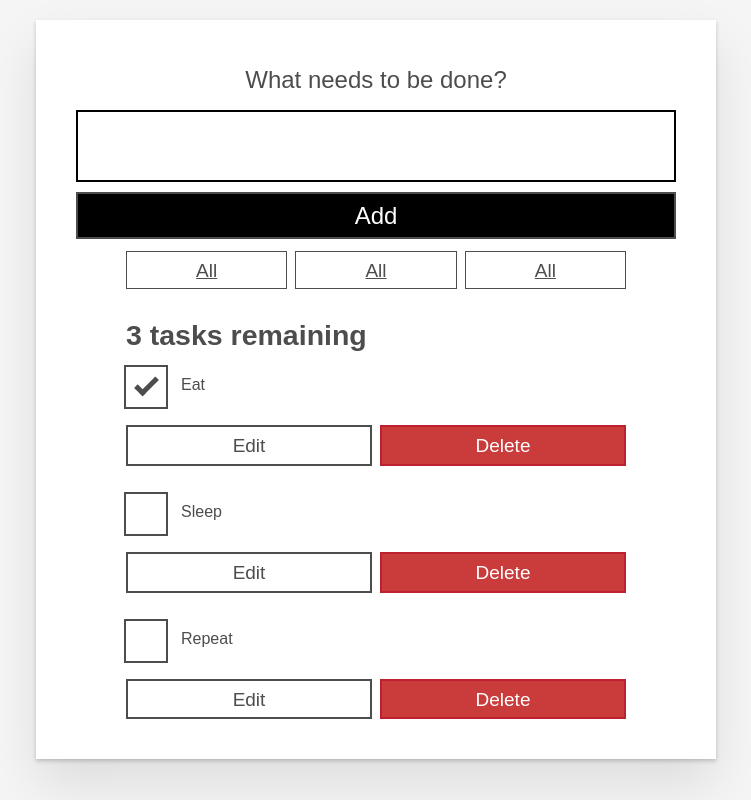
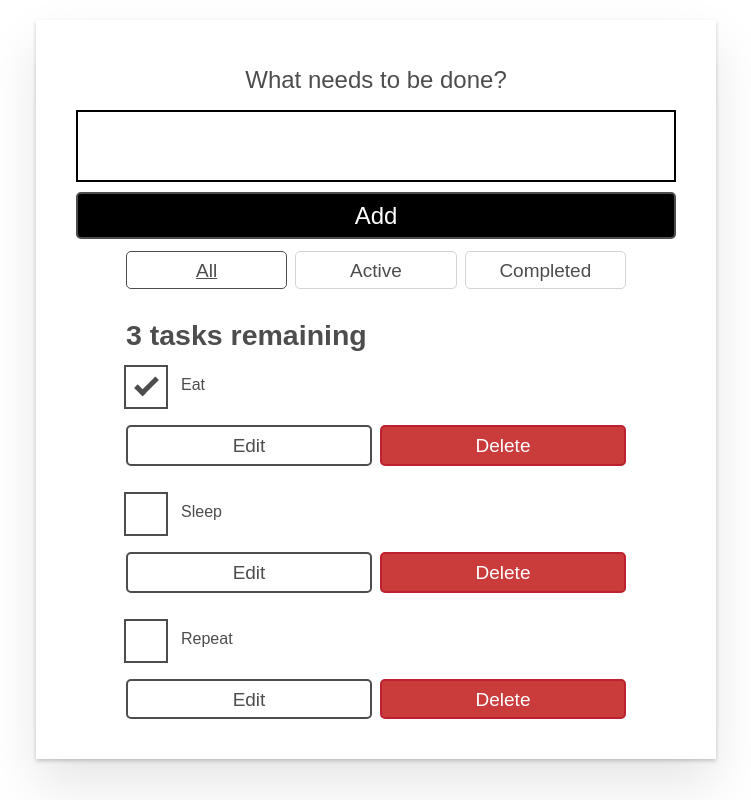
Before and after one commit to karanjhala/todo-with-state-react, a React (Create React App) app: page / in a window 1280 px wide. Shown: the whole page, without its empty margins (264-1015 px from the left). Built offline with nearby package versions, Linux system fonts and the light colour scheme.

Commit message:
finalize logic and state with comments

```diff
--- a/src/App.jsx
+++ b/src/App.jsx
@@ -1,12 +1,25 @@
+//imports
+
 import React, { useState } from "react";
 import Form from "./components/Form";
 import FilterButton from "./components/FilterButton";
 import Todo from "./components/Todo";
 import { nanoid } from "nanoid";
 
+// functions and maps
+const FILTER_MAP = {
+  All: () => true,
+  Active: task => !task.completed,
+  Completed: task => task.completed
+};
+
+const FILTER_NAMES = Object.keys(FILTER_MAP);
+
 
 function App(props) {
   const [tasks, setTasks] = useState(props.tasks);
+  const [filter, setFilter] = useState('All');
+
 
 function addTask(name) {
   const newTask = { id: "todo-" + nanoid(), name: name, completed: false };
@@ -28,7 +41,21 @@
   setTasks(remainingTasks);
 }
 
-  const taskList = tasks.map(task => (
+function editTask(id, newName) {
+  const editedTaskList = tasks.map(task => {
+  // if this task has the same ID as the edited task
+    if (id === task.id) {
+      //
+      return {...task, name: newName}
+    }
+    return task;
+  });
+  setTasks(editedTaskList);
+}
+
+const taskList = tasks
+  .filter(FILTER_MAP[filter])
+  .map(task => (
     <Todo
       id={task.id}
       name={task.name}
@@ -36,19 +63,28 @@
       key={task.id}
       toggleTaskCompleted={toggleTaskCompleted}
       deleteTask={deleteTask}
+      editTask={editTask}
+    />
+  ));
+
+const filterList = FILTER_NAMES.map(name => (
+  <FilterButton
+    key={name}
+    name={name}
+    isPressed={name === filter}
+    setFilter={setFilter}
   />
 ));
 
   const tasksNoun = taskList.length !== 1 ? 'tasks' : 'task';
   const headingText = `${taskList.length} ${tasksNoun} remaining`;
 
+  // render component
   return (
     <div className="todoapp stack-large">
       <Form addTask={addTask} />
       <div className="filters btn-group stack-exception">
-        <FilterButton />
-        <FilterButton />
-        <FilterButton />
+      {filterList}
       </div>
       <h2 id="list-heading">{headingText}</h2>
       <ul
--- a/src/components/FilterButton.js
+++ b/src/components/FilterButton.js
@@ -1,10 +1,18 @@
+//imports
 import React from "react";
 
+
 function FilterButton(props) {
+    //render component
     return (
-    <button type="button" className="btn toggle-btn" aria-pressed="true">
+      <button
+        type="button"
+        className="btn toggle-btn"
+        aria-pressed={props.isPressed}
+        onClick={() => props.setFilter(props.name)}
+      >
         <span className="visually-hidden">Show </span>
-      <span>all </span>
+        <span>{props.name}</span>
         <span className="visually-hidden"> tasks</span>
       </button>
     );
--- a/src/components/Form.js
+++ b/src/components/Form.js
@@ -1,10 +1,12 @@
+//imports
 import React, { useState } from "react";
 
 
-
 function Form(props) {
+    //state hooks
     const [name, setName] = useState('');
 
+    //functions
     function handleChange(e) {
         setName(e.target.value);
       }
@@ -15,6 +17,7 @@
         setName("");
       }
 
+    //render component
   return (
     <form onSubmit={handleSubmit}>
       <h2 className="label-wrapper">
--- a/src/components/Todo.js
+++ b/src/components/Todo.js
@@ -1,8 +1,59 @@
-import React from "react";
+//imports
+import React, { useState } from "react";
+
 
 export default function Todo(props) {
-    return (
-      <li className="todo stack-small">
+    //state hooks
+    const [isEditing, setEditing] = useState(false);
+    const [newName, setNewName] = useState('');
+
+    //functions
+    function handleChange(e) {
+        setNewName(e.target.value);
+    }
+
+    function handleSubmit(e) {
+        e.preventDefault();
+        props.editTask(props.id, newName);
+        setNewName("");
+        setEditing(false);
+    }
+
+    // editing template
+    const editingTemplate = (
+        <form className="stack-small" onSubmit={handleSubmit}>
+          <div className="form-group">
+            <label className="todo-label" htmlFor={props.id}>
+              New name for {props.name}
+            </label>
+            <input
+                id={props.id}
+                className="todo-text"
+                type="text"
+                value={newName}
+                onChange={handleChange}
+            />
+          </div>
+          <div className="btn-group">
+            <button
+                type="button"
+                className="btn todo-cancel"
+                onClick={() => setEditing(false)}
+                >
+                Cancel
+                <span className="visually-hidden">renaming {props.name}</span>
+            </button>
+            <button type="submit" className="btn btn__primary todo-edit">
+              Save
+              <span className="visually-hidden">new name for {props.name}</span>
+            </button>
+          </div>
+        </form>
+      );
+
+      //viewing template
+      const viewTemplate = (
+        <div className="stack-small">
           <div className="c-cb">
               <input
                 id={props.id}
@@ -10,18 +61,25 @@
                 defaultChecked={props.completed}
                 onChange={() => props.toggleTaskCompleted(props.id)}
               />
-          <label className="todo-label" htmlFor="todo-0">
+              <label className="todo-label" htmlFor={props.id}>
                 {props.name}
               </label>
             </div>
             <div className="btn-group">
-          <button type="button" className="btn">
+            <button type="button" className="btn" onClick={() => setEditing(true)}>
                 Edit <span className="visually-hidden">{props.name}</span>
             </button>
-          <button type="button" className="btn btn__danger">
+              <button
+                type="button"
+                className="btn btn__danger"
+                onClick={() => props.deleteTask(props.id)}
+              >
                 Delete <span className="visually-hidden">{props.name}</span>
               </button>
             </div>
-      </li>
+        </div>
       );
+
+        //render component
+        return <li className="todo">{isEditing ? editingTemplate : viewTemplate}</li>;
   }
--- a/src/index.css
+++ b/src/index.css
@@ -58,7 +58,7 @@
   max-width: 68rem;
   margin: 0 auto;
   font: 1.6rem/1.25 Arial, sans-serif;
-  background-color: #f5f5f5;
+  background-color: #ffffff;
   color: #4d4d4d;
 }
 @media screen and (min-width: 620px) {
@@ -76,6 +76,7 @@
 .btn {
   padding: 0.8rem 1rem 0.7rem;
   border: 0.2rem solid #4d4d4d;
+  border-radius: 5px;
   cursor: pointer;
   text-transform: capitalize;
 }
@@ -182,6 +183,7 @@
 .input__lg {
   padding: 2rem;
   border: 2px solid #000;
+
 }
 .input__lg:focus {
   border-color: #4d4d4d;
```
Lines whose indentation alone changed are shown as unchanged.
